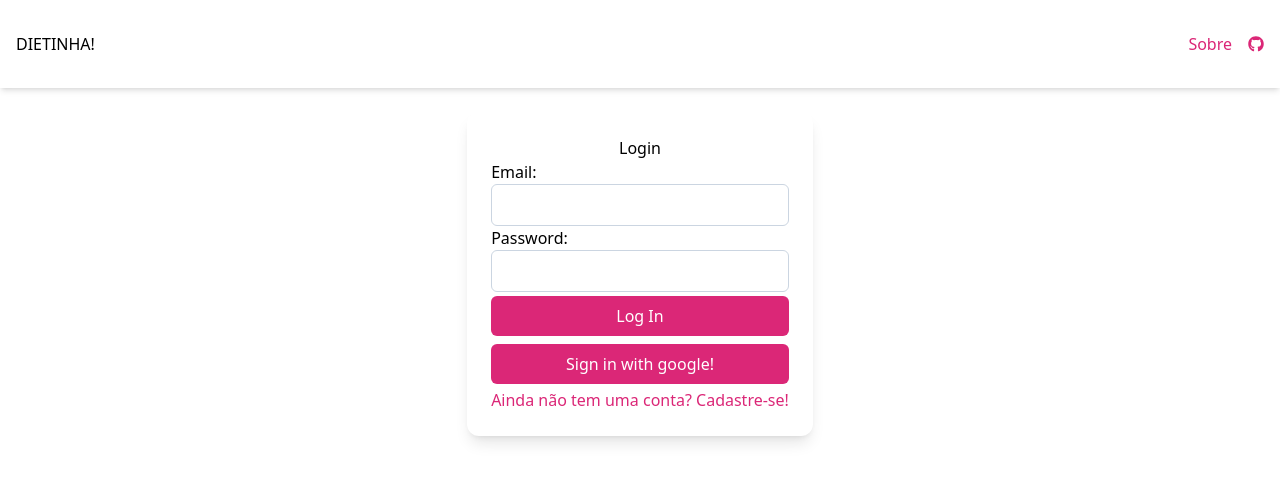
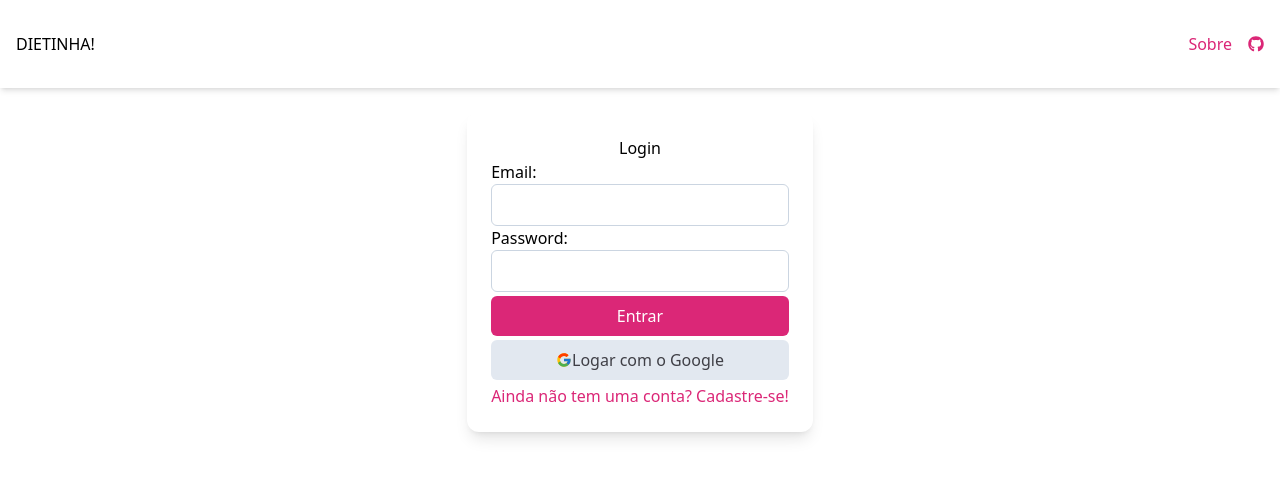
Before and after one commit to augustolfp/dietinha_frontend, a React (Vite) app: page / in a window 1280 px wide. Shown: the top 482 px of the page. Built offline with nearby package versions, Linux system fonts and the light colour scheme; no server answers.

Commit message:
refactor(buttons): create button reusable component

```diff
--- a/package.json
+++ b/package.json
@@ -17,7 +17,8 @@
     "react-dom": "^18.2.0",
     "react-icons": "^4.10.1",
     "react-redux": "^8.1.0",
-    "react-router-dom": "^6.13.0"
+    "react-router-dom": "^6.13.0",
+    "tailwind-merge": "^1.13.2"
   },
   "devDependencies": {
     "@types/react": "^18.0.28",
--- /dev/null
+++ b/src/components/Button/ButtonRoot.tsx
@@ -0,0 +1,20 @@
+import { twMerge } from "tailwind-merge";
+import { ButtonHTMLAttributes, ReactNode } from "react";
+
+interface Props extends ButtonHTMLAttributes<HTMLButtonElement> {
+    children: ReactNode;
+}
+
+export default function ButtonRoot({ children, ...rest }: Props) {
+    return (
+        <button
+            {...rest}
+            className={twMerge(
+                "flex justify-center items-center",
+                rest.className
+            )}
+        >
+            {children}
+        </button>
+    );
+}
--- /dev/null
+++ b/src/components/Button/index.tsx
@@ -0,0 +1,5 @@
+import ButtonRoot from "./ButtonRoot";
+
+export const Button = {
+    Root: ButtonRoot,
+};
--- a/src/pages/login/index.tsx
+++ b/src/pages/login/index.tsx
@@ -1,6 +1,8 @@
+import { FcGoogle } from "react-icons/fc";
 import { Link } from "react-router-dom";
 import { useState } from "react";
 import useAuthentication from "../../hooks/useAuthentication";
+import { Button } from "../../components/Button";
 
 export default function Login() {
     const [email, setEmail] = useState("");
@@ -42,21 +44,22 @@ export default function Login() {
                         disabled={isLoading}
                     />
                     <br />
-                    <button
+                    <Button.Root
                         className="auth-button"
                         type="submit"
                         disabled={isLoading}
                     >
-                        {isLoading ? "loading..." : "Log In"}
-                    </button>
+                        Entrar
+                    </Button.Root>
                 </form>
-                <button
-                    className="auth-button"
+                <Button.Root
+                    className="auth-button bg-slate-200 text-zinc-700"
                     disabled={isLoading}
                     onClick={handleGoogleLogin}
                 >
-                    Sign in with google!
-                </button>
+                    <FcGoogle />
+                    <span>Logar com o Google</span>
+                </Button.Root>
                 <div className="text-pink-600 text-center hover:text-pink-400">
                     <Link to="/register">
                         Ainda não tem uma conta? Cadastre-se!
```
Also changed, not shown: 1 other file (tests, documents, lock files or other folders).
